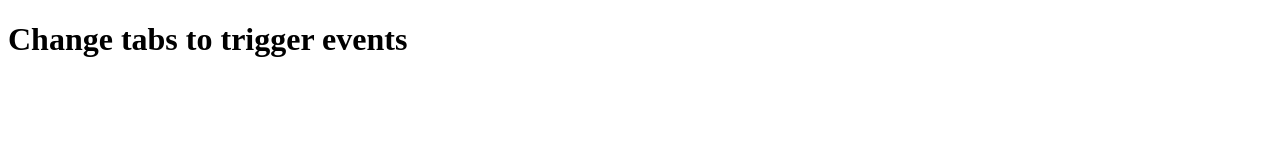
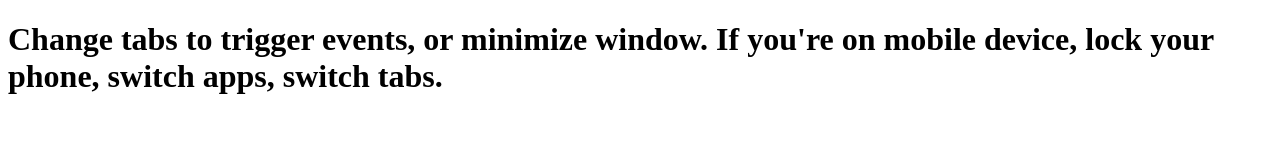
Before and after one commit to sunrick/cloze, a plain HTML site: page index.html in a window 1280 px wide. Drawn offline with Linux system fonts and the light colour scheme.

Commit message:
a bit more descriptive

```diff
--- a/index.html
+++ b/index.html
@@ -4,7 +4,7 @@
   <title></title>
 </head>
 <body>
-  <h1> Change tabs to trigger events </h1>
+  <h1> Change tabs to trigger events, or minimize window. If you're on mobile device, lock your phone, switch apps, switch tabs. </h1>
   <script src="cloze.js"></script>
   <script>
     // Initialize
```
